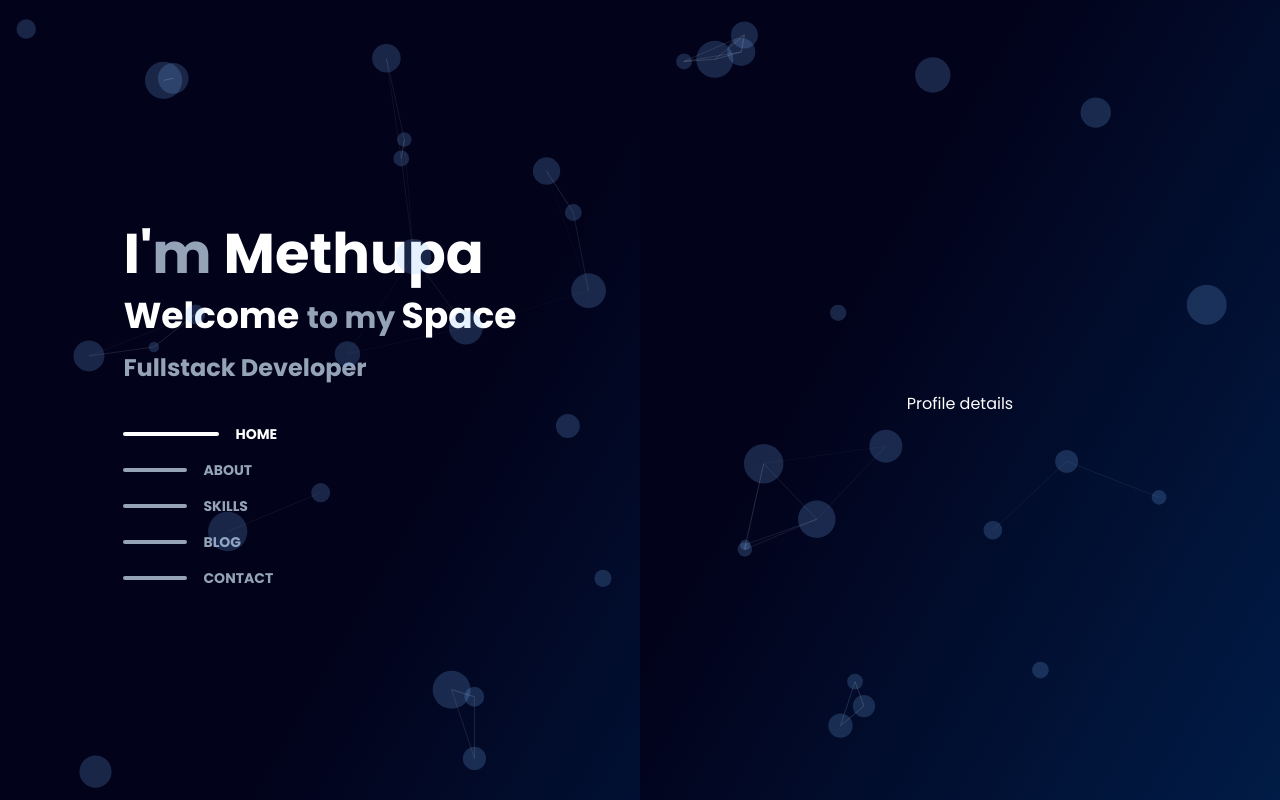
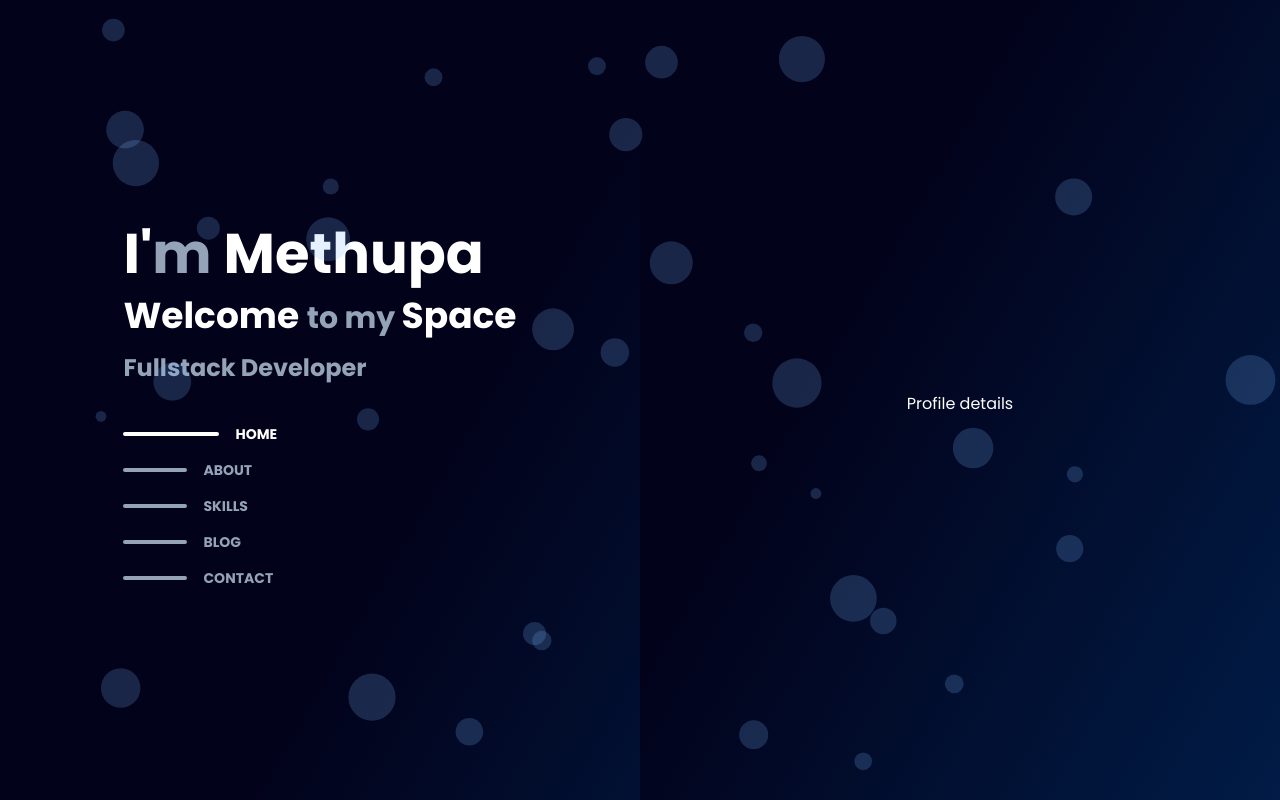
Before and after one commit to methupaPerera/my-portfolio, a React (Vite) app: page / in a window 1280 px wide. Shown: the top 800 px of the page. Built offline with nearby package versions, Linux system fonts and the light colour scheme.

Commit message:
Adjusted particles.

```diff
--- a/src/components/Particle.jsx
+++ b/src/components/Particle.jsx
@@ -49,7 +49,7 @@ const Particle = () => {
                         color: "#ffffff",
                         distance: 150,
                         enable: true,
-                        opacity: 0.1,
+                        opacity: 0,
                         width: 1,
                     },
                     move: {
@@ -59,15 +59,15 @@ const Particle = () => {
                             default: "bounce",
                         },
                         random: false,
-                        speed: 1,
+                        speed: 0.5,
                         straight: false,
                     },
                     number: {
                         density: {
                             enable: true,
-                            area: 900,
+                            area: 800,
                         },
-                        value: 40,
+                        value: 30,
                     },
                     opacity: {
                         value: 0.2,
@@ -76,7 +76,7 @@ const Particle = () => {
                         type: "circle",
                     },
                     size: {
-                        value: { min: 5, max: 20 },
+                        value: { min: 5, max: 25 },
                     },
                 },
                 detectRetina: true,
```
